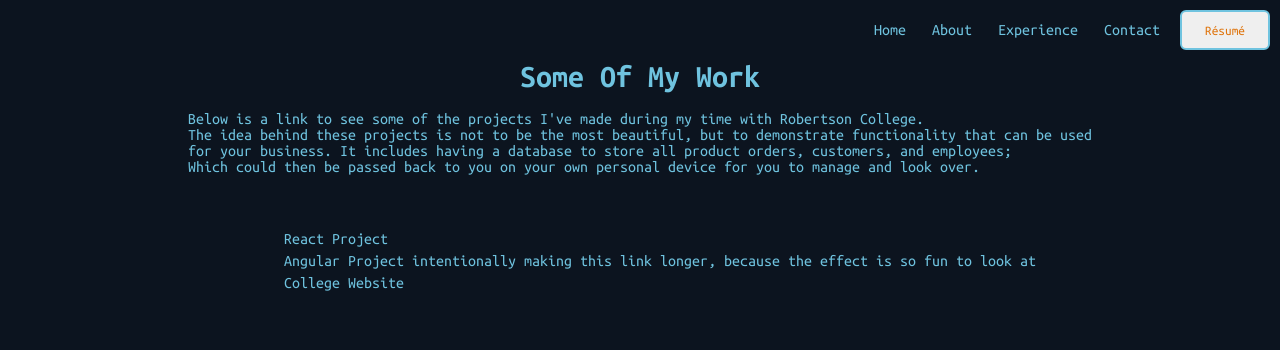
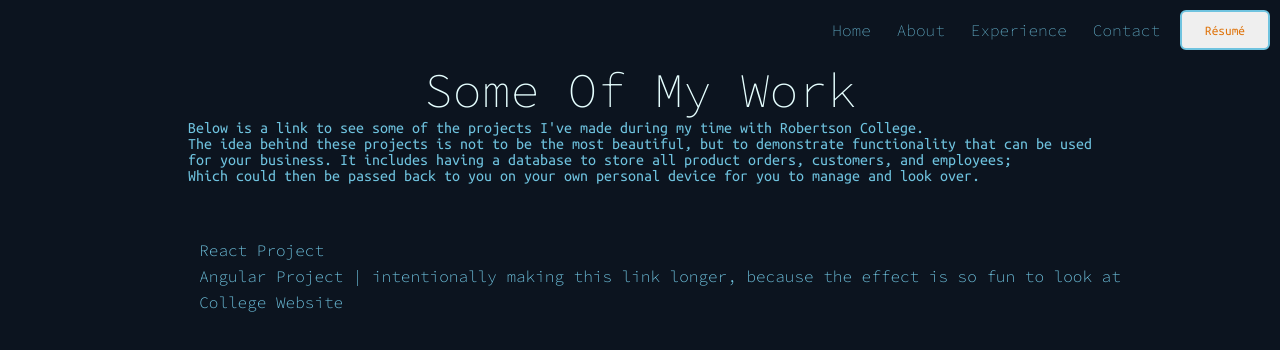
Before and after one commit to LexiphanicStroon/Portfolio, a plain HTML site: page work.html in a window 1280 px wide. Drawn offline with Linux system fonts and the light colour scheme.

Commit message:
change colours

```diff
--- a/about.css
+++ b/about.css
@@ -1,4 +1,5 @@
 @import url('https://fonts.googleapis.com/css2?family=Ubuntu+Mono:wght@400;700&display=swap');
+@import url('https://fonts.googleapis.com/css2?family=Source+Code+Pro:wght@200;300&display=swap');
 
 @font-face {
     font-family: TRON;
@@ -16,11 +17,22 @@ body {
 
 }
 
+.top-nav a {
+    font-family: 'Source Code Pro', monospace;
+}
+
 .top-nav ul {
     display: flex;
     gap: 14px;
     justify-content: flex-end;
     align-items: center;
+}
+
+h1 {
+    color: #e6ffff;
+    font-family: 'Source Code Pro', monospace;
+    font-weight: 200;
+    font-size: 3rem;
 }
 
 ul {
@@ -50,7 +62,7 @@ button {
 
 #resume:hover {
     cursor: pointer;
-    font-size: 16px;
+    font-size: 18px;
     border: solid 2px #6fc3df;
     border-radius: 6px;
 }
--- a/contact.css
+++ b/contact.css
@@ -1,5 +1,5 @@
 @import url('https://fonts.googleapis.com/css2?family=Ubuntu+Mono:wght@400;700&display=swap');
-
+@import url('https://fonts.googleapis.com/css2?family=Source+Code+Pro:wght@200;300&display=swap');
 @font-face {
     font-family: TRON;
     src: url(TRON.TTF);
@@ -11,13 +11,25 @@ body{
 
 * {
     text-align: center;
-    margin: 14px;
+    margin: 0px;
     color: #6fc3df !important;
-    font-family: 'Ubuntu Mono', monospace;;
+    font-family: 'Source Code Pro', monospace;
 }
 
-.top-nav {
+.top-bar {
     margin: 10px;
+}
+
+.top-bar a {
+    font-family: 'Source Code Pro', monospace;
+    font-weight: 200;
+}
+
+h1 {
+    color: #e6ffff;
+    font-family: 'Source Code Pro', monospace;
+    font-weight: 200;
+    font-size: 3rem;
 }
 
 ul {
--- a/exp.css
+++ b/exp.css
@@ -1,5 +1,5 @@
 @import url('https://fonts.googleapis.com/css2?family=Ubuntu+Mono:wght@400;700&display=swap');
-
+@import url('https://fonts.googleapis.com/css2?family=Source+Code+Pro:wght@200;300&display=swap');
 @font-face {
     font-family: TRON;
     src: url(TRON.TTF);
@@ -15,11 +15,23 @@ body {
     font-family: 'Ubuntu Mono', monospace;;
 }
 
+h1 {
+    color: #e6ffff;
+    font-family: 'Source Code Pro', monospace;
+    font-weight: 200;
+    font-size: 3rem;
+}
+
 .top-nav ul {
     display: flex;
     gap: 14px;
     justify-content: flex-end;
     align-items: center;
+}
+
+.top-nav a {
+    font-family: 'Source Code Pro', monospace;
+    font-weight: 200;
 }
 
 ul {
--- a/style.css
+++ b/style.css
@@ -1,5 +1,5 @@
 @import url('https://fonts.googleapis.com/css2?family=Ubuntu+Mono:wght@400;700&display=swap');
-
+@import url('https://fonts.googleapis.com/css2?family=Source+Code+Pro:wght@200;300&display=swap');
 @font-face {
     font-family: TRON;
     src: url(TRON.TTF);
@@ -12,7 +12,7 @@ body {
 * {
     margin: 0;
     color: #6fc3df;
-    font-family: 'Ubuntu Mono', monospace;;
+    font-family: 'Ubuntu Mono', monospace;
 }
 
 .header {
@@ -27,18 +27,25 @@ body {
     margin: 10px;
 }
 
+.top-nav a {
+    font-family: 'Source Code Pro', monospace;
+    font-weight: 200;
+}
+
 a {
     text-decoration: none;
 }
 
+
 h1 {
 font-family: TRON;
-margin-top: 6px;
-margin-bottom: -4px;
+margin-top: -36px;
+color: #e6ffff;
+margin-bottom: -8px;
 }
 
 h2 {
-    margin-bottom: 18px;
+    margin-bottom: 36px;
 }
 
 #contact {
--- a/work.css
+++ b/work.css
@@ -1,5 +1,5 @@
 @import url('https://fonts.googleapis.com/css2?family=Ubuntu+Mono:wght@400;700&display=swap');
-
+@import url('https://fonts.googleapis.com/css2?family=Source+Code+Pro:wght@200;300&display=swap');
 @font-face {
     font-family: TRON;
     src: url(TRON.TTF);
@@ -59,6 +59,10 @@ li {
     margin: 6px;
 }
 
+ul a {
+    font-family: 'Source Code Pro', monospace;
+}
+
   .effect-five > a {
     padding: 0 5px;
     box-shadow: inset 0 0 0 0 white;
@@ -66,9 +70,14 @@ li {
   }
 
   .effect-five > a:hover {
-        box-shadow: inset -800px 0 0 0 white;
+        box-shadow: inset -1000px 0 0 0 white;
         color: #0c141f;
   }
+
+  .top-nav a {
+    font-family: 'Source Code Pro', monospace;
+    font-weight: 200;
+}
 
   .main-text {
     display: flex;
@@ -77,8 +86,11 @@ li {
   }
 
   h1 {
-    margin-bottom: 19px;
-  }
+    color: #e6ffff;
+    font-family: 'Source Code Pro', monospace;
+    font-weight: 200;
+    font-size: 3rem;
+}
 
 p {
     margin-bottom: 50px;
--- a/work.html
+++ b/work.html
@@ -31,8 +31,8 @@
 
       <ul class="project-links">
         <li><div class="effect-five"><a href="https://youtu.be/ZpU8D4wlxSg" target="_blank">React Project</a></div></li>
-        <li><div class="effect-five"><a href="https://youtu.be/ksgdeHNO4wk">Angular Project intentionally making this link longer, because the effect is so fun to look at</a></div></li>
-        <li><div class="effect-five"><a href="https://youtu.be/MfbfXy4e2eo">College Website</a></div></li>
+        <li><div class="effect-five"><a href="https://youtu.be/ksgdeHNO4wk" target="_blank">Angular Project | intentionally making this link longer, because the effect is so fun to look at</a></div></li>
+        <li><div class="effect-five"><a href="https://youtu.be/MfbfXy4e2eo" target="_blank">College Website</a></div></li>
       </ul>
     </div>
 </body>
```
